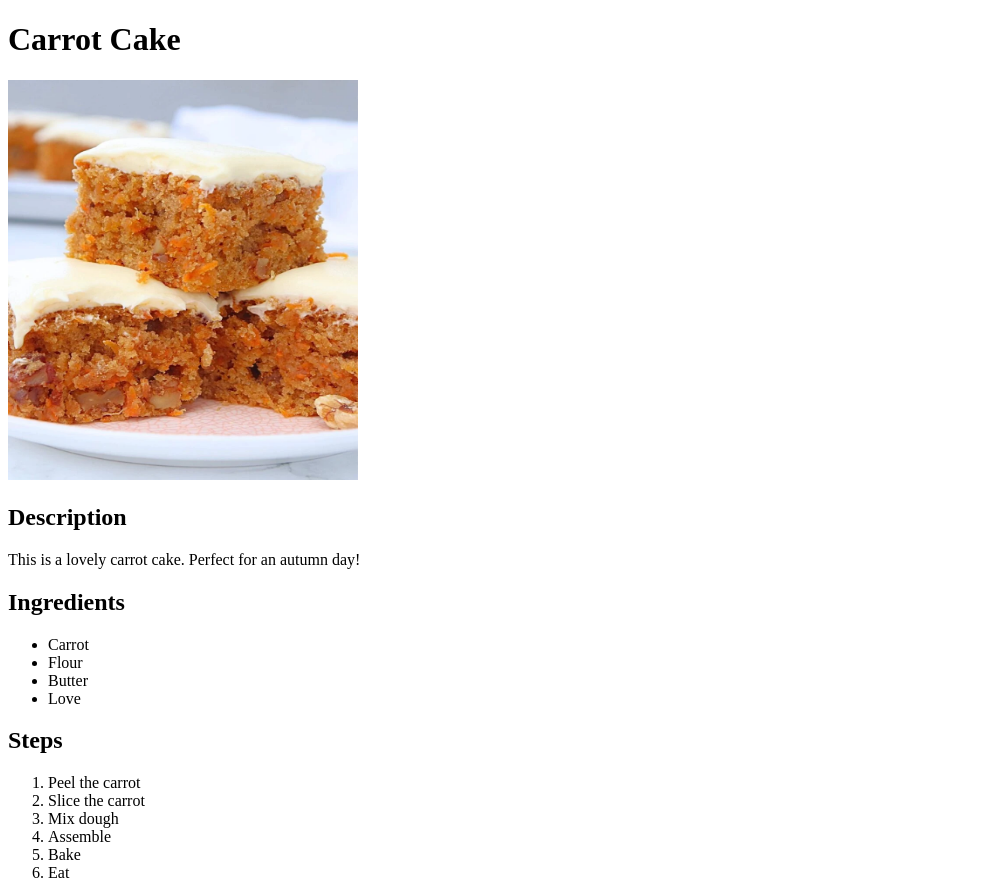
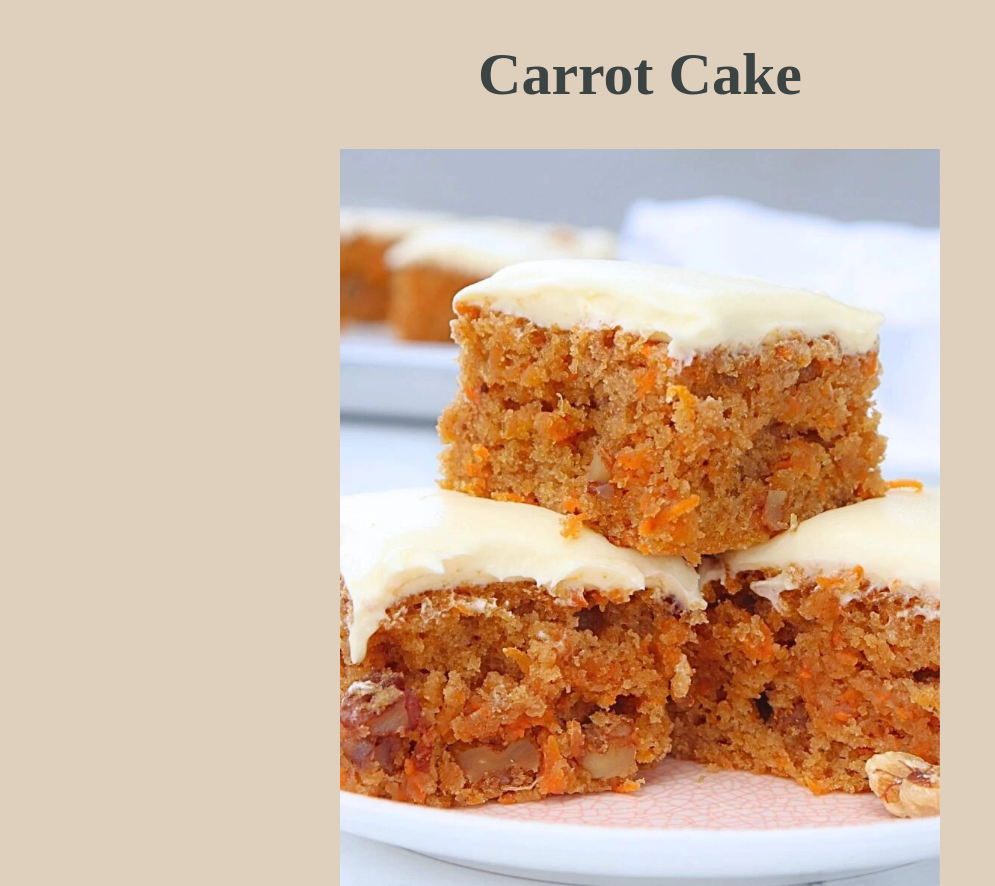
Before and after one commit to MikkelMaag/odin-recipes, a plain HTML site: page recipes/carrot_cake.html in a window 1280 px wide. Shown: the top 886 px of the page, without its empty margins (0-995 px from the left). Drawn offline with Linux system fonts and the light colour scheme; files that its build step writes are made by us from their sources.

Commit message:
Finished styling the recipe site
Added colors and fonts. Aligned and sized images.

```diff
--- a/recipes/carrot_cake.html
+++ b/recipes/carrot_cake.html
@@ -1,13 +1,17 @@
 <!DOCTYPE html>
 <html lang="en">
+
 <head>
     <meta charset="UTF-8">
     <title>Carrot Cake</title>
-    <link rel="stylesheet" href="styles.css">
+    <link rel="stylesheet" href="../styles.css">
 </head>
+
 <body>
+    <div class="recipe">
         <h1>Carrot Cake</h1>
-    <img src="../img/carrot_cake.webp" height="400" width="350" alt="A slice of squash cake with cream cheese frosting">
+        <img class="recipe-image" src="../img/carrot_cake.webp" height="400" width="350"
+            alt="A slice of squash cake with cream cheese frosting">
         <h2>Description</h2>
         <p>This is a lovely carrot cake. Perfect for an autumn day!</p>
 
@@ -27,5 +31,7 @@
             <li>Bake</li>
             <li>Eat</li>
         </ol>
+    </div>
 </body>
+
 </html>
--- a/styles.css
+++ b/styles.css
@@ -0,0 +1,30 @@
+* {
+    font-family: Comic 'Trebuchet MS', 'Lucida Sans Unicode', 'Lucida Grande', 'Lucida Sans', Arial, sans-serif;
+    background-color: rgb(223, 207, 189);
+    color: rgb(60, 67, 67);
+    font-size: 40px;
+}
+
+#site-title {
+    font-size: 80px;
+}
+
+.recipe-image {
+    display: block;
+    margin: auto;
+    width: 600px;
+    height: auto;
+}
+
+.recipe {
+    font-size: 40px;
+}
+
+.recipe h1 {
+    font-size: 60px;
+    text-align: center;
+}
+
+.recipe h2 {
+    font-size: 50px;
+}
```
Also changed, not shown: index.html (+1 -1 lines), recipes/apple_pie.html (+7 -2 lines), recipes/squash_cake.html (+8 -2 lines). Lines whose indentation alone changed are shown as unchanged.
